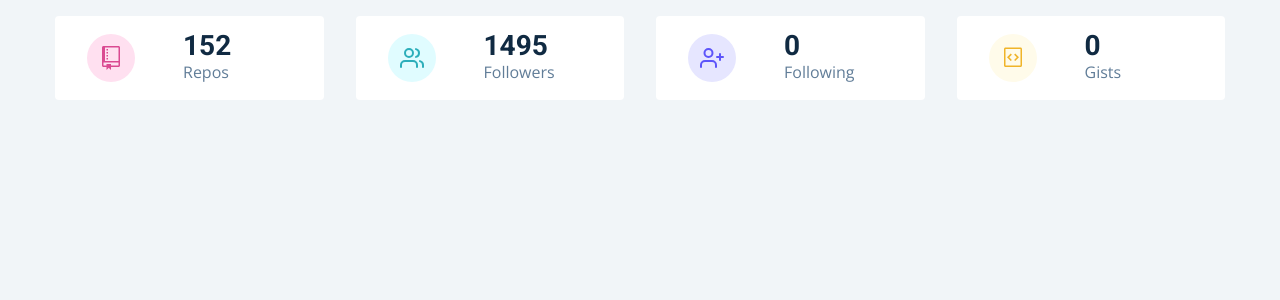
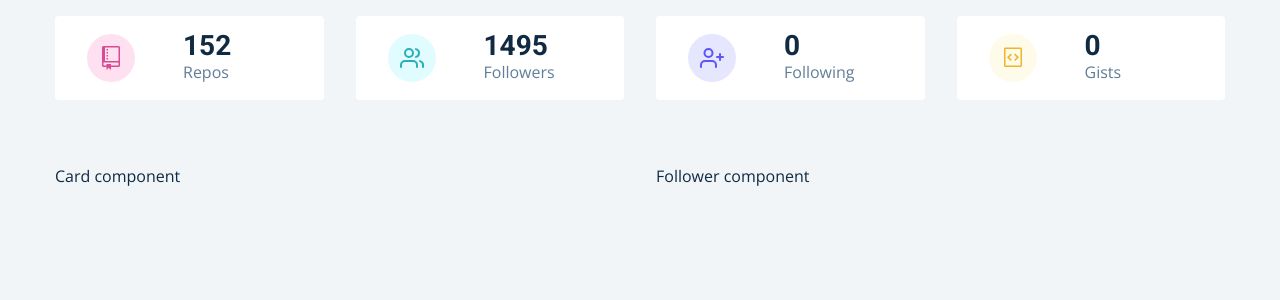
Before and after one commit to lukassso/user-panel-in-reactjs, a React (Create React App) app: page / in a window 1280 px wide. Shown: the top 300 px of the page. Built offline with nearby package versions, Linux system fonts and the light colour scheme.

Commit message:
User component with Card and Followers sections

```diff
--- /dev/null
+++ b/src/components/Card.js
@@ -0,0 +1,100 @@
+import React from 'react'
+import PropTypes from 'prop-types'
+import styled from 'styled-components';
+
+
+const Wrapper = styled.article`
+  background: var(--clr-white);
+  padding: 1.5rem 2rem;
+  border-top-right-radius: var(--radius);
+  border-bottom-left-radius: var(--radius);
+  border-bottom-right-radius: var(--radius);
+  position: relative;
+  &::before {
+    content: 'user';
+    position: absolute;
+    top: 0;
+    left: 0;
+    transform: translateY(-100%);
+    background: var(--clr-white);
+    color: var(--clr-grey-5);
+    border-top-right-radius: var(--radius);
+    border-top-left-radius: var(--radius);
+    text-transform: capitalize;
+    padding: 0.5rem 1rem 0 1rem;
+    letter-spacing: var(--spacing);
+    font-size: 1rem;
+  }
+  header {
+    display: grid;
+    grid-template-columns: auto 1fr auto;
+    align-items: center;
+    column-gap: 1rem;
+    margin-bottom: 1rem;
+    img {
+      width: 75px;
+      height: 75px;
+      border-radius: 50%;
+    }
+    h4 {
+      margin-bottom: 0.25rem;
+    }
+    p {
+      margin-bottom: 0;
+    }
+    a {
+      color: var(--clr-primary-5);
+      border: 1px solid var(--clr-primary-5);
+      padding: 0.25rem 0.75rem;
+      border-radius: 1rem;
+      text-transform: capitalize;
+      letter-spacing: var(--spacing);
+      transition: var(--transition);
+      cursor: pointer;
+      &:hover {
+        background: var(--clr-primary-5);
+        color: var(--clr-white);
+      }
+    }
+  }
+  .bio {
+    color: var(--clr-grey-3);
+  }
+  .links {
+    p,
+    a {
+      margin-bottom: 0.25rem;
+      display: flex;
+      align-items: center;
+      svg {
+        margin-right: 0.5rem;
+        font-size: 1.3rem;
+      }
+    }
+    a {
+      color: var(--clr-primary-5);
+      transition: var(--transition);
+      svg {
+        color: var(--clr-grey-5);
+      }
+      &:hover {
+        color: var(--clr-primary-3);
+      }
+    }
+  }
+`;
+
+const Card = props => {
+
+  return (
+    <div>
+      Card component
+    </div>
+  )
+}
+
+Card.propTypes = {
+
+}
+
+export default Card
--- /dev/null
+++ b/src/components/Followers.js
@@ -0,0 +1,71 @@
+import React from 'react'
+import PropTypes from 'prop-types'
+import styled from 'styled-components';
+
+
+const Wrapper = styled.article`
+  background: var(--clr-white);
+  border-top-right-radius: var(--radius);
+  border-bottom-left-radius: var(--radius);
+  border-bottom-right-radius: var(--radius);
+  position: relative;
+
+  &::before {
+    content: ' followers';
+    position: absolute;
+    top: 0;
+    left: 0;
+    transform: translateY(-100%);
+    background: var(--clr-white);
+    color: var(--clr-grey-5);
+    border-top-right-radius: var(--radius);
+    border-top-left-radius: var(--radius);
+    text-transform: capitalize;
+    padding: 0.5rem 1rem 0 1rem;
+    letter-spacing: var(--spacing);
+    font-size: 1rem;
+  }
+  .followers {
+    overflow: scroll;
+    height: 260px;
+    display: grid;
+    grid-template-rows: repeat(auto-fill, minmax(45px, 1fr));
+    gap: 1.25rem 1rem;
+    padding: 1rem 2rem;
+  }
+  article {
+    transition: var(--transition);
+    padding: 0.15rem 0.5rem;
+    border-radius: var(--radius);
+    display: grid;
+    grid-template-columns: auto 1fr;
+    align-items: center;
+    column-gap: 1rem;
+    img {
+      height: 100%;
+      width: 45px;
+      border-radius: 50%;
+      object-fit: cover;
+    }
+    h4 {
+      margin-bottom: 0;
+    }
+    a {
+      color: var(--clr-grey-5);
+    }
+  }
+`;
+
+const Followers = props => {
+  return (
+    <div>
+      Follower component
+    </div>
+  )
+}
+
+Followers.propTypes = {
+
+}
+
+export default Followers
--- a/src/components/User.js
+++ b/src/components/User.js
@@ -1,11 +1,28 @@
 import React from 'react'
 import PropTypes from 'prop-types'
+import Card from './Card';
+import Followers from './Followers';
+import styled from 'styled-components';
+
+
+const Wrapper = styled.div`
+  padding-top: 2rem;
+  display: grid;
+  gap: 3rem 2rem;
+  @media (min-width: 992px) {
+    grid-template-columns: 1fr 1fr;
+  }
+  /* align-items: start; */
+`;
 
 const User = props => {
   return (
-    <div>
-      User component
-    </div>
+    <section className='section'>
+      <Wrapper className='section-center'>
+        <Card></Card>
+        <Followers></Followers>
+      </Wrapper>
+    </section>
   )
 }
 
--- a/src/pages/Dashboard.js
+++ b/src/pages/Dashboard.js
@@ -8,7 +8,7 @@ const Dashboard = props => {
       {/* <Navbar></Navbar> */}
       {/* <Search/> */}
       <Info/>
-      {/* <User/> */}
+      <User/>
       {/* <Repos/> */}
     </div>
   )
```
